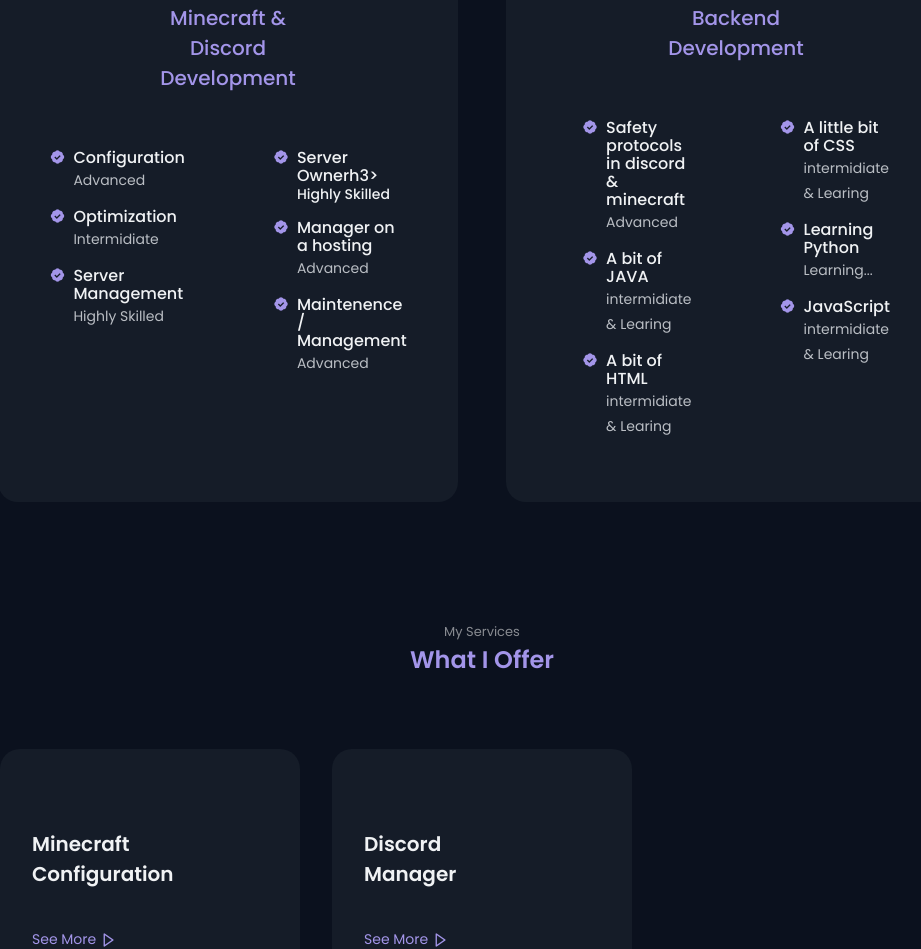
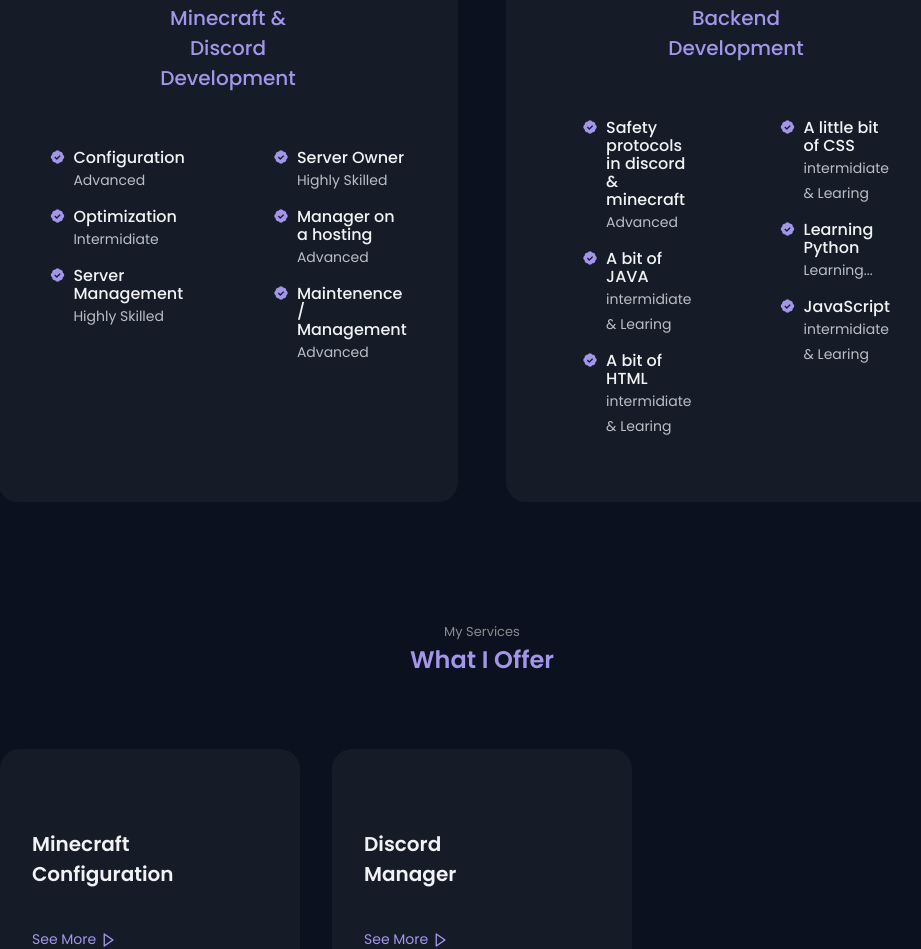
Before and after one commit to MlperTheGoat/Mlper.github.io, a plain HTML site: page index.html in a window 1280 px wide. Shown: the part 1675-2624 px from the top of the page, without its empty margins (158-1079 px from the left). Drawn offline with nearby package versions, Linux system fonts and the light colour scheme.

Commit message:
Update index.html

```diff
--- a/index.html
+++ b/index.html
@@ -189,7 +189,7 @@
                                 <i class='bx bxs-badge-check'></i>
 
                                 <div>
-                                    <h3 class="skills__name">Server Ownerh3>
+                                    <h3 class="skills__name">Server Owner</h3>
                                     <span class="skills__level">Highly Skilled</span>
                                 </div>
                             </div>
```
